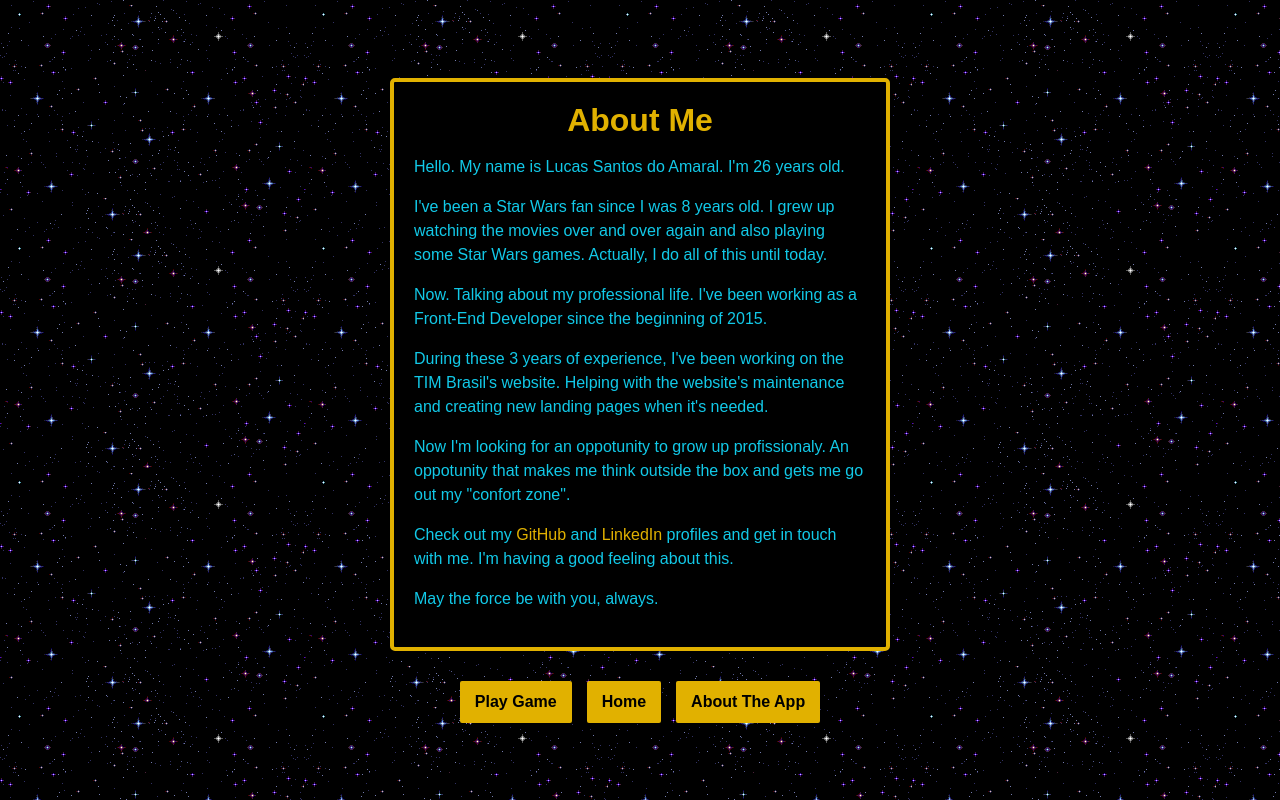
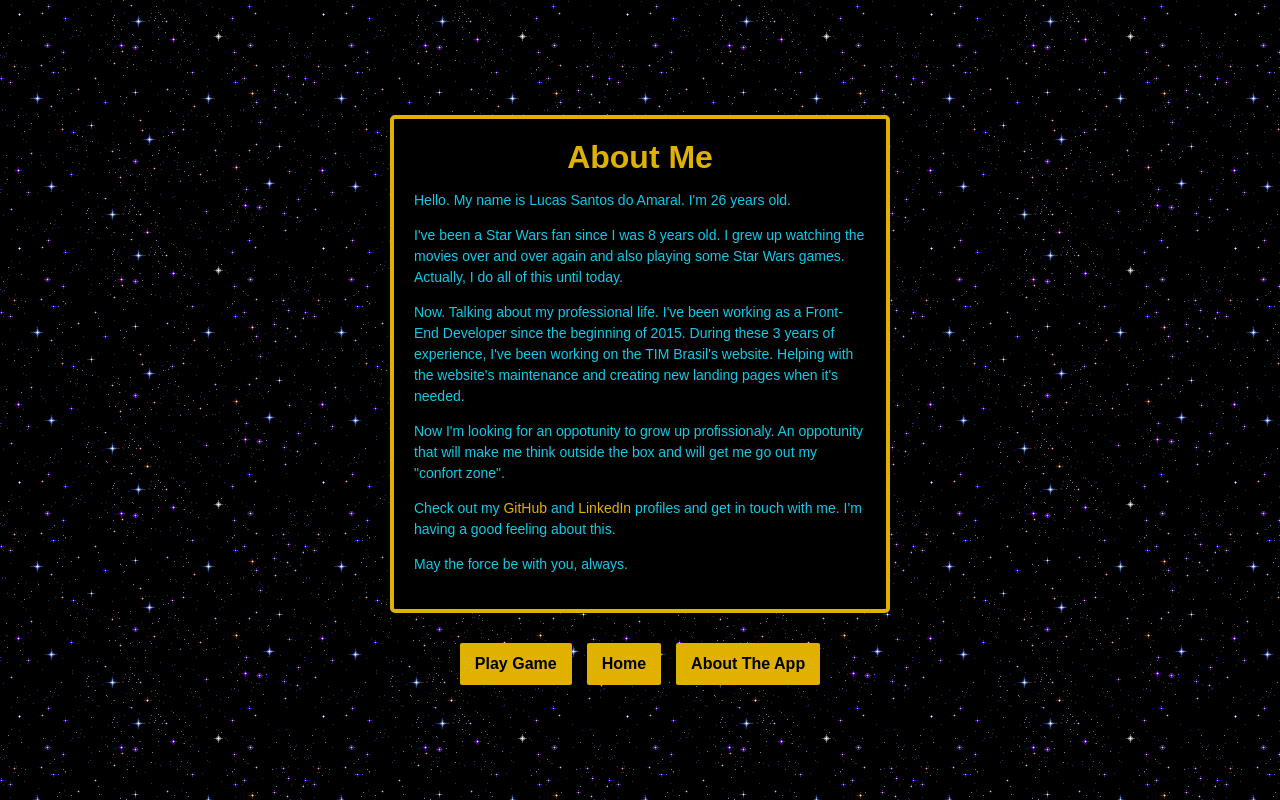
Before and after one commit to LucasSAmaral/Star-Wars-B2W, a Vue app: page /#/aboutme in a window 1280 px wide. Built offline with nearby package versions, Linux system fonts and the light colour scheme; a web font is replaced by a local one; what vue-resource would draw is missing.

Commit message:
Ajustando o tamanho da fonte do paragrafo nas paginas de about

```diff
--- a/src/paginas/AboutMe.vue
+++ b/src/paginas/AboutMe.vue
@@ -6,9 +6,8 @@
         </h1>
         <p>Hello. My name is Lucas Santos do Amaral. I'm 26 years old.</p>
         <p>I've been a Star Wars fan since I was 8 years old. I grew up watching the movies over and over again and also playing some Star Wars games. Actually, I do all of this until today.</p>
-        <p>Now. Talking about my professional life. I've been working as a Front-End Developer since the beginning of 2015.</p>
-        <p>During these 3 years of experience, I've been working on the TIM Brasil's website. Helping with the website's maintenance and creating new landing pages when it's needed.</p>
-        <p>Now I'm looking for an oppotunity to grow up profissionaly. An oppotunity that makes me think outside the box and gets me go out my "confort zone".</p>
+        <p>Now. Talking about my professional life. I've been working as a Front-End Developer since the beginning of 2015. During these 3 years of experience, I've been working on the TIM Brasil's website. Helping with the website's maintenance and creating new landing pages when it's needed.</p>
+        <p>Now I'm looking for an oppotunity to grow up profissionaly. An oppotunity that will make me think outside the box and will get me go out my "confort zone".</p>
         <p>Check out my <a target="_blank" href="https://github.com/LucasSAmaral">GitHub</a> and <a target="_blank" href="https://www.linkedin.com/in/lucas-amaral-193a459b/">LinkedIn</a> profiles and get in touch with me. I'm having a good feeling about this.</p>
         <p>May the force be with you, always.</p>
     </div>
--- a/src/scss/About.scss
+++ b/src/scss/About.scss
@@ -26,6 +26,10 @@
         p {
             color: #12c9e8;
             line-height: 1.5;
+
+            @media (min-width: 767px) {
+                font-size: 14px;
+            }
 
             a {
                 text-decoration: none;
```
